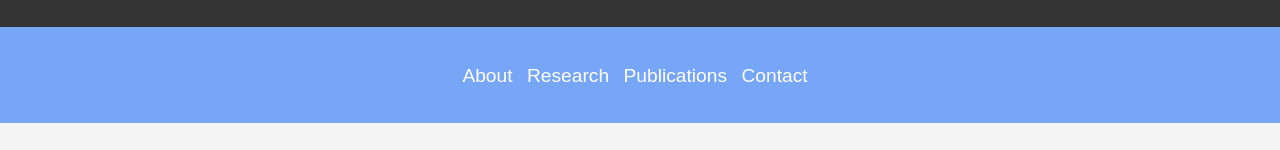
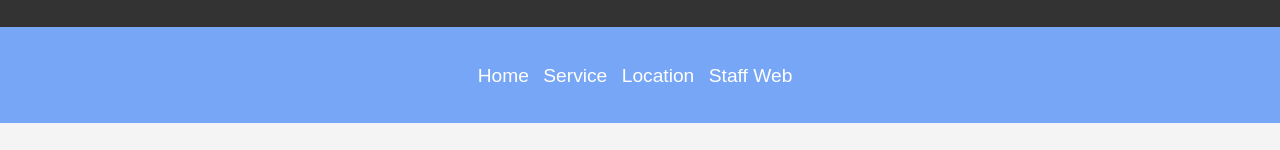
Before and after one commit to DanielLiuMultiverse/DanielLiuMultiverse.github.io, a plain HTML site: page index.html in a window 1280 px wide. Shown: the part 149-299 px from the top of the page. Drawn offline with Linux system fonts and the light colour scheme.

Commit message:
Update index.html

```diff
--- a/index.html
+++ b/index.html
@@ -18,26 +18,26 @@
     <nav>
         <div class="container">
             <ul>
-                <li><a href="#about">About</a></li>
-                <li><a href="#research">Research</a></li>
-                <li><a href="#publications">Publications</a></li>
-                <li><a href="#contact">Contact</a></li>
+                <li><a href="#home">Home</a></li>
+                <li><a href="#service">Service</a></li>
+                <li><a href="#location">Location</a></li>
+                <li><a href="#staffweb">Staff Web</a></li>
             </ul>
         </div>
     </nav>
 
     <main>
-        <section id="about" class="container">
+        <section id="home" class="container">
             <h2>About Me</h2>
             <p>Welcome to my personal website. I am DanieL Liu, a research scientist specializing in [your field of research]. My work focuses on [brief description of your research interests and areas of expertise].</p>
         </section>
 
-        <section id="research" class="container">
+        <section id="service" class="container">
             <h2>Research</h2>
             <p>My research interests include [list your research interests]. I have been involved in projects that explore [briefly describe your significant projects and findings].</p>
         </section>
 
-        <section id="publications" class="container">
+        <section id="location" class="container">
             <h2>Publications</h2>
             <ul>
                 <li><a href="[link to publication]">Title of Publication 1</a>, Journal Name, Year</li>
@@ -46,7 +46,7 @@
             </ul>
         </section>
 
-        <section id="contact" class="container">
+        <section id="staffweb" class="container">
             <h2>Contact</h2>
             <p>You can reach me at:</p>
             <p>Email: <a href="mailto:your.email@example.com">your.email@example.com</a></p>
```
